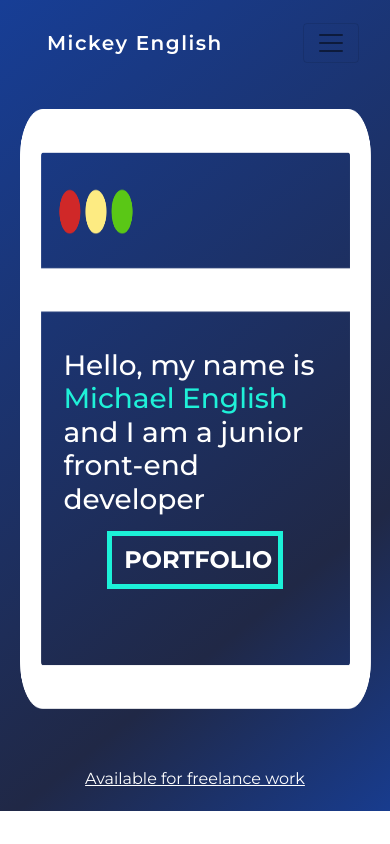
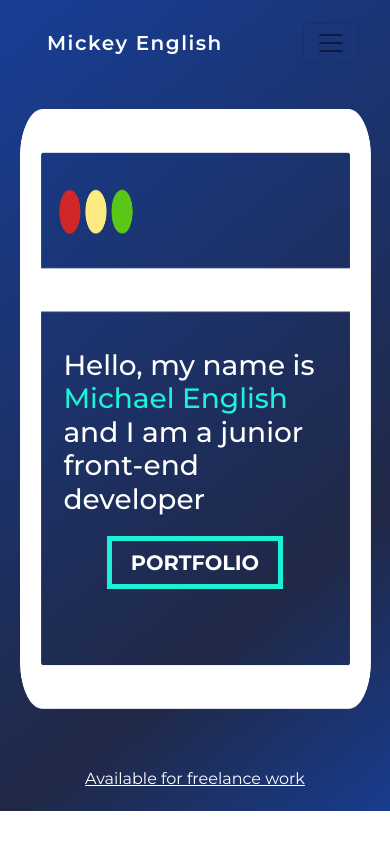
Before and after one commit to mickeylfc/React-portfolio, a React (Create React App) app: page / in a window 390 px wide. Shown: the top 844 px of the page. Built offline with nearby package versions, Linux system fonts and the light colour scheme.

Commit message:
updated styles

```diff
--- a/src/css/home.css
+++ b/src/css/home.css
@@ -479,7 +479,7 @@ a:hover {
   }
 
   .btn-portfolio {
-    font-size: 1.5rem;
+    font-size: 1.3rem;
     border: none;
   }
 
@@ -501,6 +501,7 @@ a:hover {
 
   #view-more-text {
     text-align: center;
+    width: 50%;
   }
 
   .about-mobile-text {
@@ -617,6 +618,10 @@ a:hover {
     align-self: start;
   }
 
+  #view-more-text {
+    width: 50%;
+  }
+
   .box-wrapper {
     grid-template-areas:
       ". . . . . ."
@@ -651,6 +656,10 @@ a:hover {
     padding-top: 15%;
     text-align: center;
   }
+
+  #view-more-text {
+    width: 50%;
+  }
 }
 
 /* // Large devices (desktops, 992px and up) */
```
